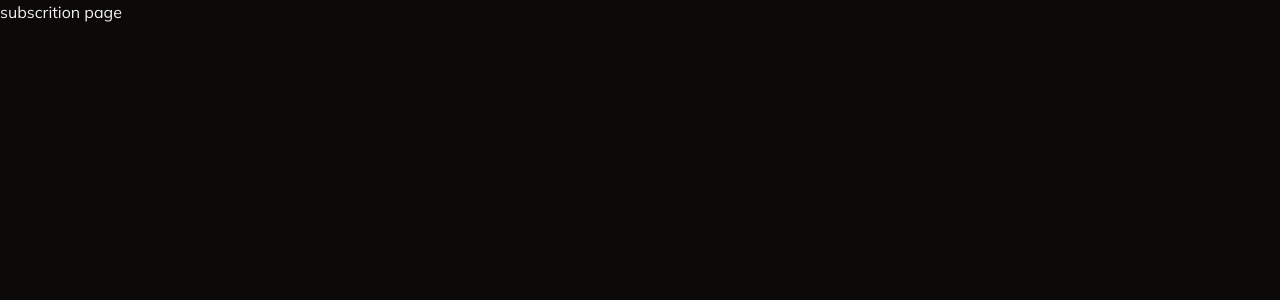
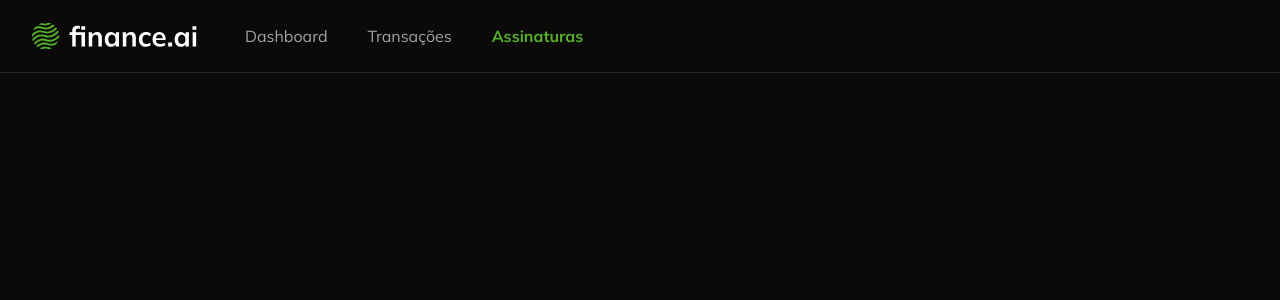
Before and after one commit to devfelipebrito/finance.ai, a Next.js app: page /subscription in a window 1280 px wide. Shown: the top 300 px of the page. Built offline with nearby package versions, Linux system fonts and the light colour scheme.

Commit message:
feat: navbar component

```diff
--- /dev/null
+++ b/app/_components/navbar.tsx
@@ -0,0 +1,50 @@
+"use client";
+
+import { UserButton } from "@clerk/nextjs";
+import Image from "next/image";
+import Link from "next/link";
+import { usePathname } from "next/navigation";
+
+const Navbar = () => {
+  const pathname = usePathname();
+
+  return (
+    <nav className="flex justify-between border-b border-solid px-8 py-4">
+      {/*esquerda */}
+      <div className="flex items-center gap-10">
+        <Image src="/logo.svg" width={173} height={39} alt={"Finance AI"} />
+        <Link
+          href="/"
+          className={
+            pathname == "/" ? "font-bold text-primary" : "text-muted-foreground"
+          }
+        >
+          Dashboard
+        </Link>
+        <Link
+          href="/transactions"
+          className={
+            pathname == "/transactions"
+              ? "font-bold text-primary"
+              : "text-muted-foreground"
+          }
+        >
+          Transações
+        </Link>
+        <Link
+          href="/subscription"
+          className={
+            pathname == "/subscription"
+              ? "font-bold text-primary"
+              : "text-muted-foreground"
+          }
+        >
+          Assinaturas
+        </Link>
+      </div>
+      <UserButton showName />
+    </nav>
+  );
+};
+
+export default Navbar;
--- a/app/page.tsx
+++ b/app/page.tsx
@@ -1,17 +1,13 @@
 import { auth } from "@clerk/nextjs/server";
-import { UserButton } from "@clerk/nextjs";
 import { redirect } from "next/navigation";
+import Navbar from "./_components/navbar";
 
 const HomePage = async () => {
   const { userId } = await auth();
   if (!userId) {
     redirect("/login");
   }
-  return (
-    <div className="flex h-full items-center justify-center">
-      <UserButton />
-    </div>
-  );
+  return <Navbar />;
 };
 
 export default HomePage;
--- a/app/subscription/page.tsx
+++ b/app/subscription/page.tsx
@@ -1,5 +1,7 @@
+import Navbar from "../_components/navbar";
+
 const SubscritonPage = () => {
-  return <h1>subscrition page</h1>;
+  return <Navbar />;
 };
 
 export default SubscritonPage;
--- a/app/transactions/page.tsx
+++ b/app/transactions/page.tsx
@@ -2,11 +2,14 @@
 import { DataTable } from "../_components/ui/data-table";
 import { TransactionColumns } from "./_columns";
 import AddTransactionButton from "../_components/add-transaction-button";
+import Navbar from "../_components/navbar";
 
 const TransactionsPage = async () => {
   const transactions = await db.transaction.findMany({});
 
   return (
+    <>
+      <Navbar />
       <div className="space-y-6 p-6">
         {/*|TÍTULO E BOTÃO */}
         <div className="flex w-full items-center justify-between p-6">
@@ -15,6 +18,7 @@
         </div>
         <DataTable columns={TransactionColumns} data={transactions} />
       </div>
+    </>
   );
 };
 
```
Lines whose indentation alone changed are shown as unchanged.
